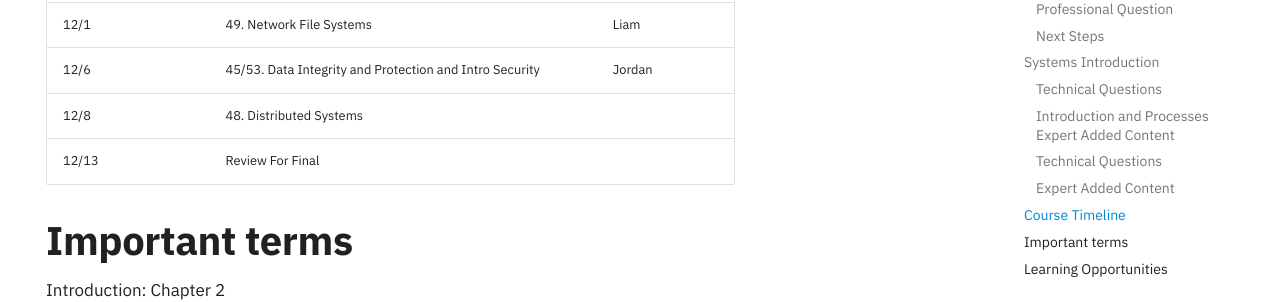
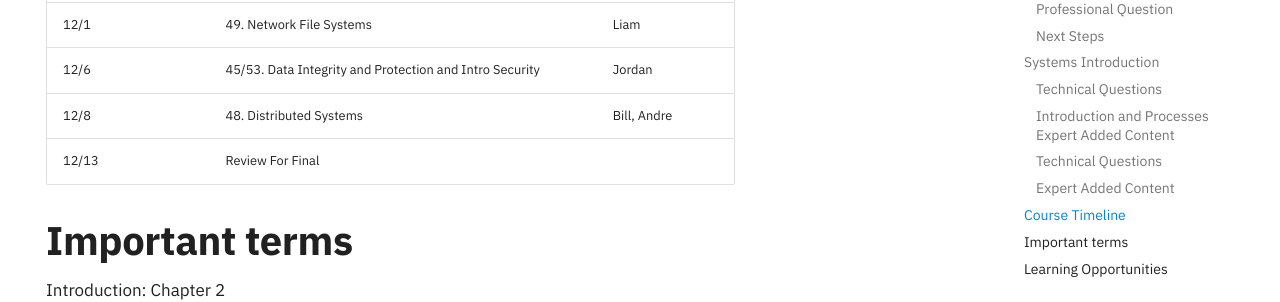
Before and after one commit to OS-Sketch/www.os-sketch.com, an MkDocs documentation site: the page built from docs/operating-systems/schedule.md, in a window 1280 px wide and 900 px high, scrolled down 2305 px. Shown: the part 153-455 px from the top of the window. Built offline with MkDocs 1.6.1 and Material for MkDocs 9.7.7, drawn with Linux system fonts in a browser that asks for light colours.

Commit message:
Update schedule.md

```diff
--- a/docs/operating-systems/schedule.md
+++ b/docs/operating-systems/schedule.md
@@ -91,7 +91,7 @@ hide:
 | 11/29                 | Continued                                                    |                  |
 | 12/1                  | 49. Network File Systems                                     | Liam             |
 | 12/6                  | 45/53. Data Integrity and Protection and Intro Security      | Jordan           |
-| 12/8                  | 48. Distributed Systems                                      |                  |
+| 12/8                  | 48. Distributed Systems                                      | Bill, Andre      |
 | 12/13                 | Review For Final                                             |                  |
 
 
```
